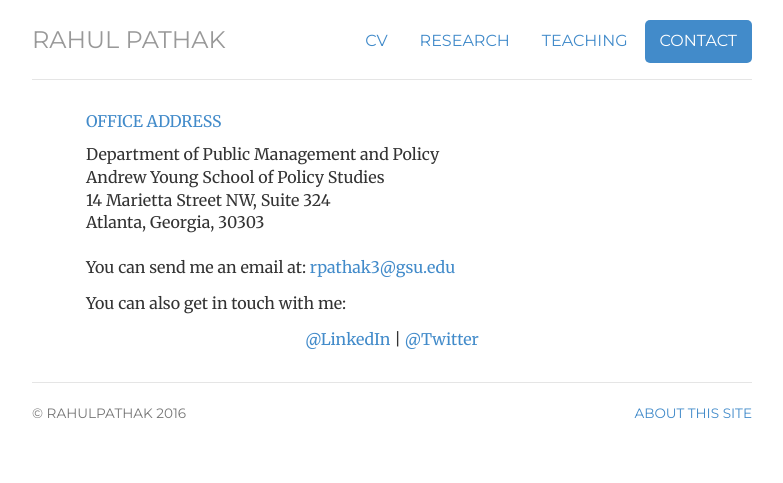
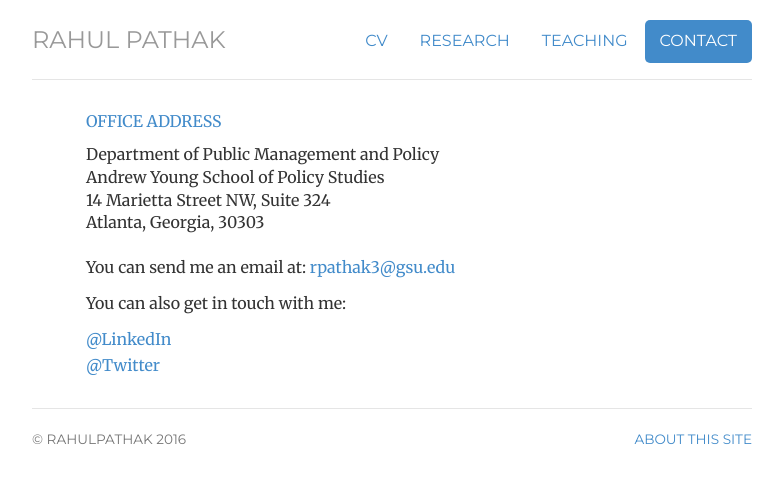
Before and after one commit to pathak-rahul/pathak-rahul.github.io, a Jekyll site: the page built from contact/index.html, in a window 1280 px wide. Shown: the top 483 px of the page, without its empty margins (248-1031 px from the left). Built offline with Jekyll 4.4.1, drawn with Linux system fonts in a browser that asks for light colours.

Commit message:
Update index.html

```diff
--- a/contact/index.html
+++ b/contact/index.html
@@ -25,7 +25,11 @@
 
 <p>You can also get in touch with me:</p>
 
- <p class="text-center"> <a href="https://www.linkedin.com/in/pathaksocial/"> @LinkedIn </a> | <a href="https://twitter.com/pathaksocial"> @Twitter</a>
+
+<ul class="list-unstyled">
+	<li><a href="https://www.linkedin.com/in/pathaksocial/">@LinkedIn</a></li>
+	<li><a href="https://twitter.com/pathaksocial">@Twitter</a></li>
+	</ul>
 
 
 </div>
```
